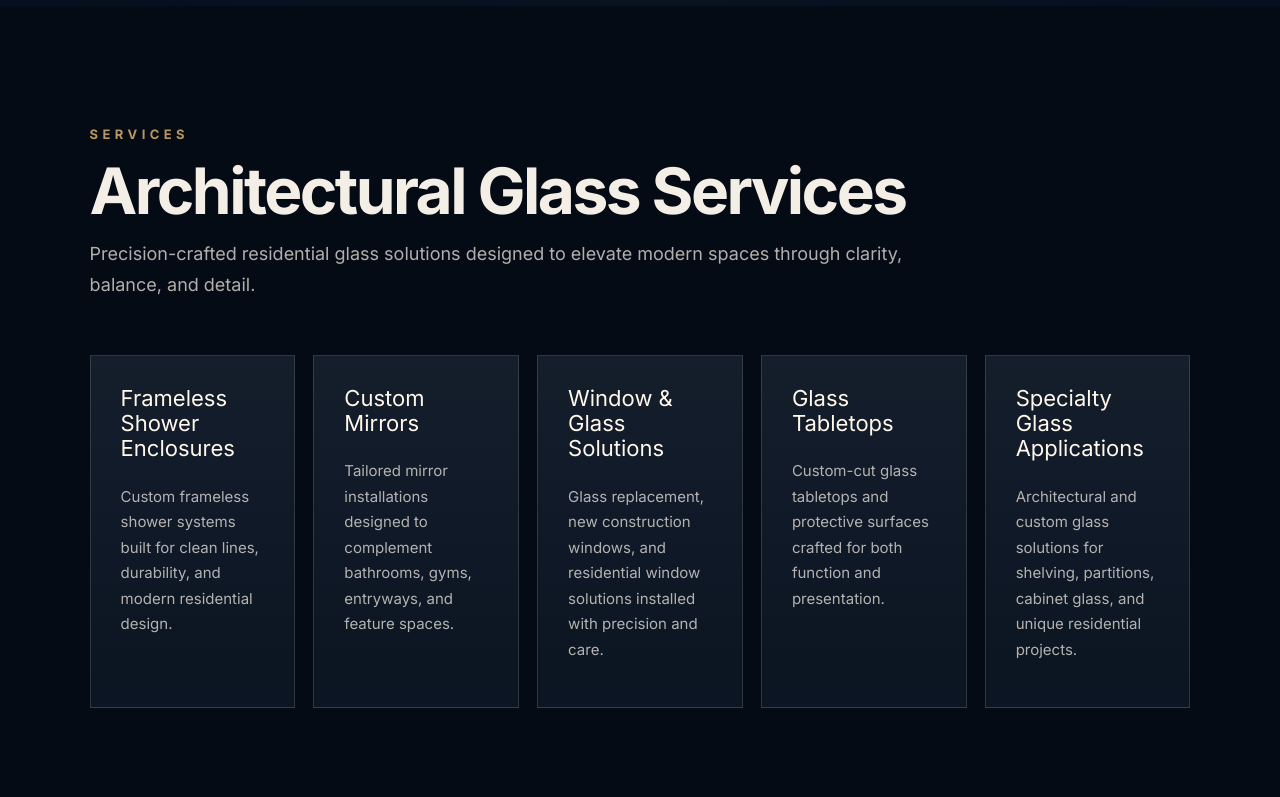
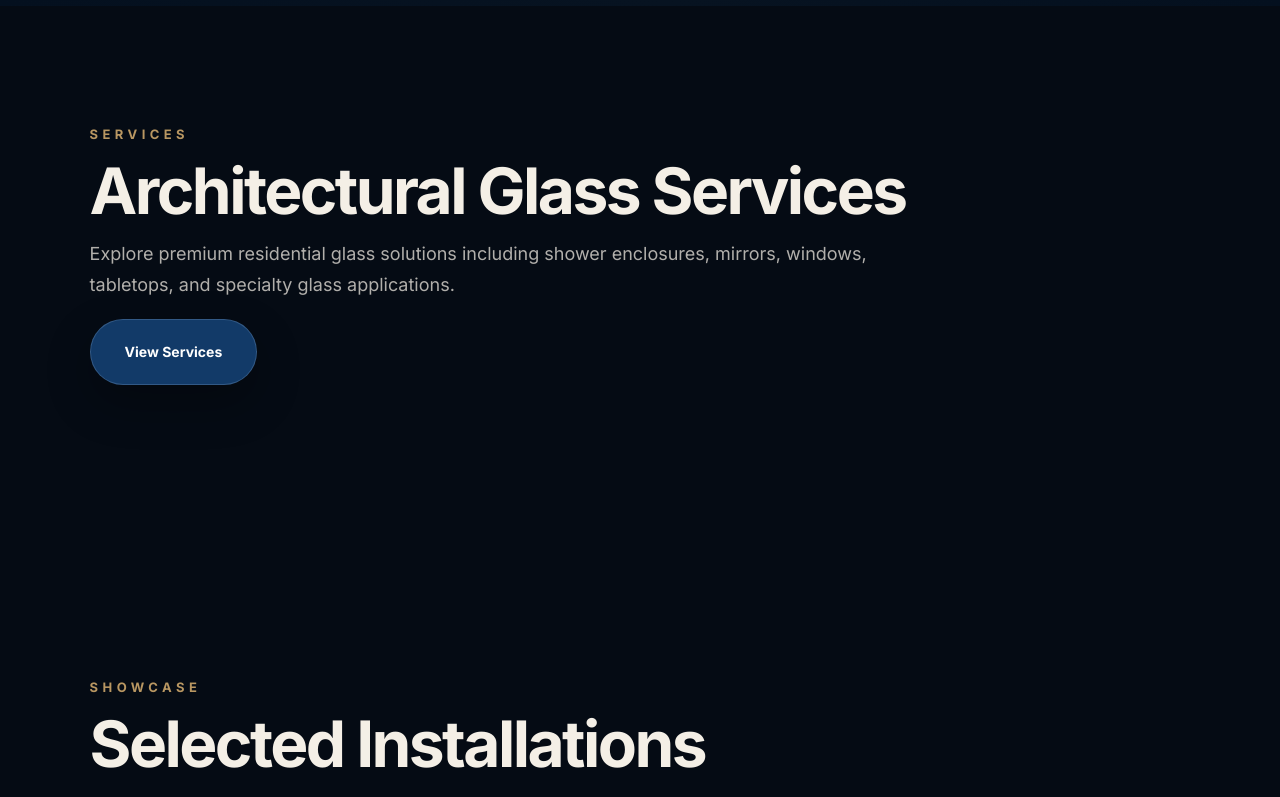
Before and after one commit to James-1942/fulcrum-glass-site, a React (Vite) app: page / in a window 1280 px wide. Shown: the part 920-1717 px from the top of the page. Built offline with nearby package versions, Linux system fonts and the light colour scheme.

Commit message:
Remove services section from HomePage
Removed the services section from the HomePage component, including service descriptions and links.

```diff
--- a/src/pages/HomePage.jsx
+++ b/src/pages/HomePage.jsx
@@ -73,34 +73,6 @@ export default function App() {
   </div>
 </section>
 
-      <section id="services" className="fg-section fg-services">
-  <div className="fg-section-heading">
-    <span className="fg-eyebrow">SERVICES</span>
-    <h2>Architectural Glass Services</h2>
-    <p>
-      Precision-crafted residential glass solutions designed to elevate modern
-      spaces through clarity, balance, and detail.
-    </p>
-  </div>
-
-  <div className="fg-service-grid">
-  {[
-    ["Frameless Shower Enclosures", "Custom frameless shower systems built for clean lines, durability, and modern residential design.", "/services/shower-glass"],
-    ["Custom Mirrors", "Tailored mirror installations designed to complement bathrooms, gyms, entryways, and feature spaces.", "/services/custom-mirrors"],
-    ["Window & Glass Solutions", "Glass replacement, new construction windows, and residential window solutions installed with precision and care.", "/services/window-glass-solutions"],
-    ["Glass Tabletops", "Custom-cut glass tabletops and protective surfaces crafted for both function and presentation.", "/services/glass-tabletops"],
-    ["Specialty Glass Applications", "Architectural and custom glass solutions for shelving, partitions, cabinet glass, and unique residential projects.", "/services/specialty-glass"]
-  ].map(([title, text, path]) => (
-    <article className="fg-service-card" key={title}>
-      <Link to={path} className="fg-service-link">
-        <span>{title}</span>
-        <p>{text}</p>
-      </Link>
-    </article>
-  ))}
-</div>
-</section>
-
 <section className="fg-section fg-home-preview">
   <div className="fg-section-heading">
     <span className="fg-eyebrow">SERVICES</span>
```
